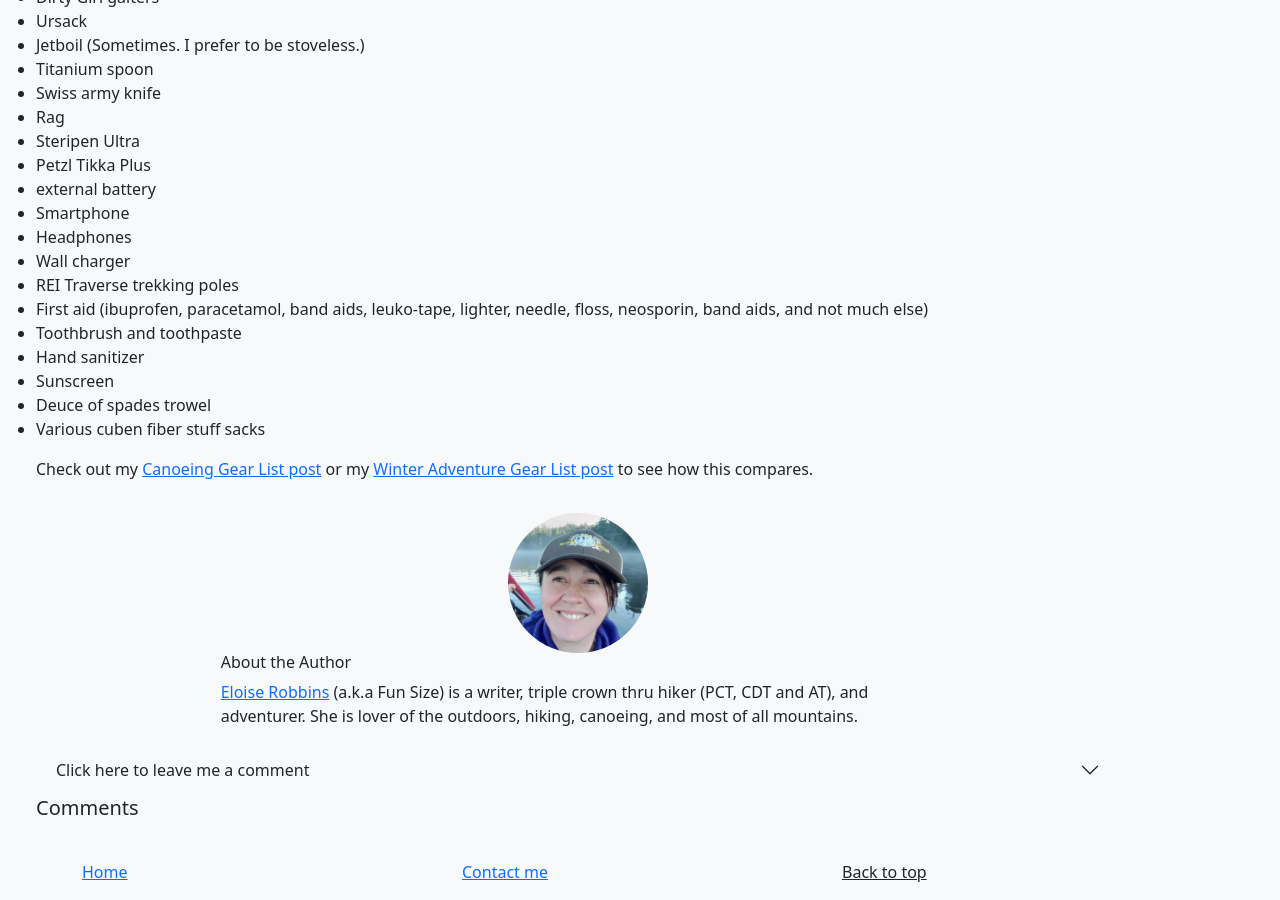
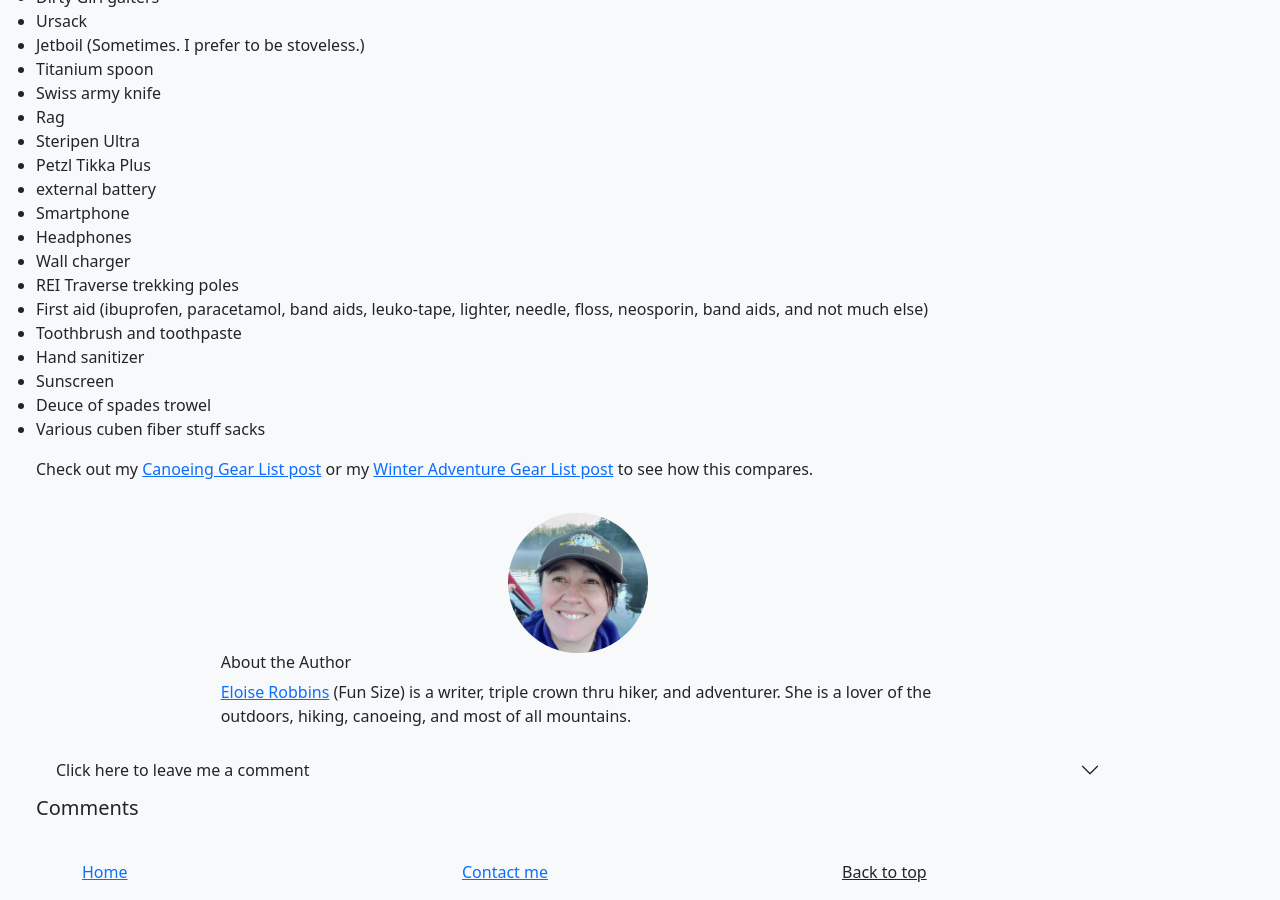
Before and after one commit to number5alive/funsizehikes, a Jekyll site: the page built from blog/_posts/2021-01-27-SoloThruHikingGear.md, in a window 1280 px wide and 900 px high, scrolled down 866 px. Built offline with Jekyll 4.4.1, drawn with Linux system fonts in a browser that asks for light colours.

Commit message:
writing: added new trek article, fixed footer text on blogs

```diff
--- a/_layouts/blog.html
+++ b/_layouts/blog.html
@@ -14,7 +14,7 @@ layout: withbanner
       </div>
       <div>
       <h1 class="fs-6">About the Author</h1>
-      <p><a href="/about.html">Eloise Robbins</a> (a.k.a Fun Size) is a writer, triple crown thru hiker (PCT, CDT and AT), and adventurer. She is lover of the outdoors, hiking, canoeing, and most of all mountains.</p>
+      <p><a href="/about.html">Eloise Robbins</a> (Fun Size) is a writer, triple crown thru hiker, and adventurer. She is a lover of the outdoors, hiking, canoeing, and most of all mountains.
       </div>
     </div>
     <div class="col-md-2"></div>
```
Also changed, not shown: writing.md (+8 -1 lines).
